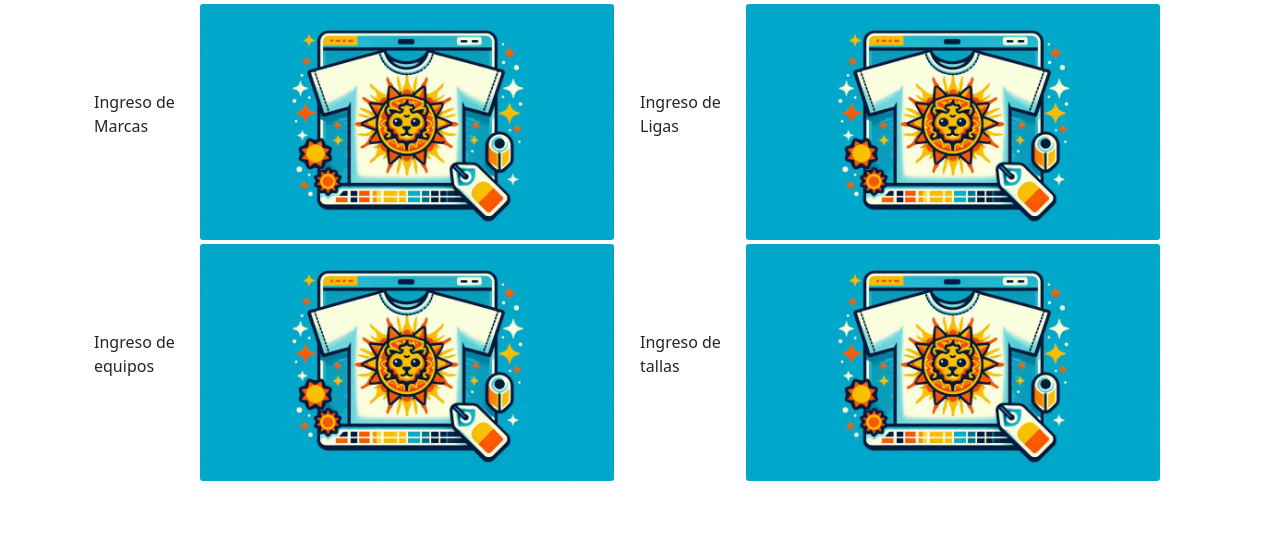
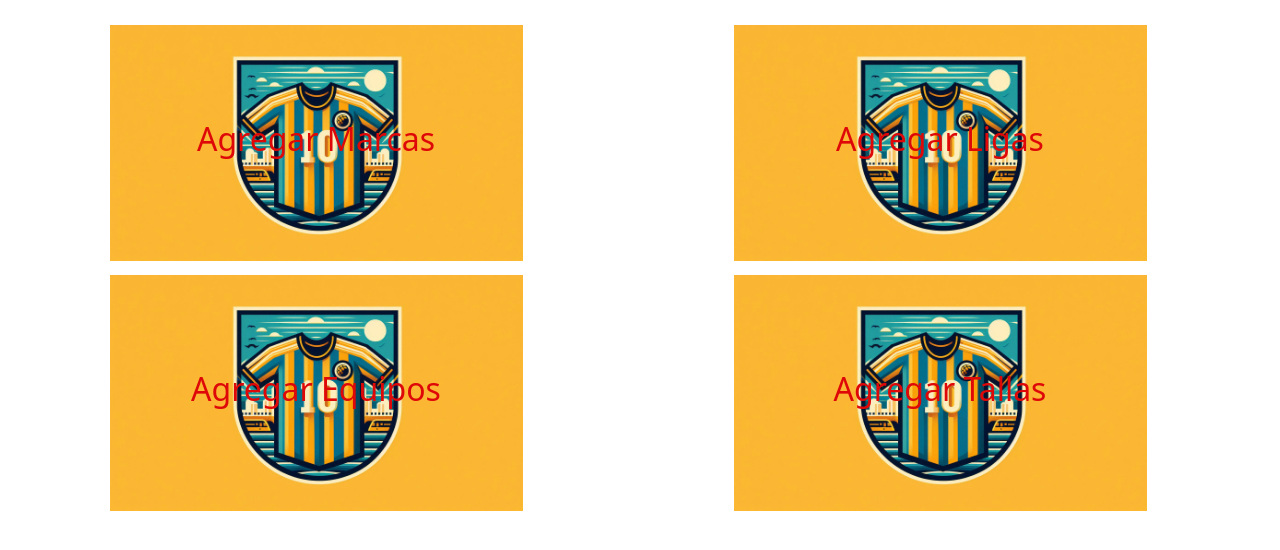
Before and after one commit to AntonioC2421/Camisetas-Vintage, a Django app: page /AdminView/ViewAdmin/AddDatos/ in a window 1280 px wide. Shown: the part 98-648 px from the top of the page. Run offline with Django 5.2, Linux system fonts and the light colour scheme; data comes from the database, SQL or seed files in the repository; both versions use the stored data as it was after the commit; data that the repository does not hold is empty; some libraries are stand-ins or nearby versions.

Commit message:
Sección Agregar Datos completado (a falta de diseño)

```diff
--- a/Templates/TemplatesAdmin/ADDdatos/MainAddDatos.html
+++ b/Templates/TemplatesAdmin/ADDdatos/MainAddDatos.html
@@ -76,7 +76,7 @@
         </nav>
     </div>
 
-    <div class="conteAdmin"  style="display: grid; place-content: center;">
+    <div class="conteAdmin" style="display: grid; place-content: center;">
         <div class="modal fade" id="exampleModalToggleMarca" aria-hidden="true"
             aria-labelledby="exampleModalToggleLabel" tabindex="-1">
             <div class="modal-dialog modal-dialog-centered">
@@ -114,7 +114,8 @@
                         {% for i in marcas %}
                         <div class="container p-2 col-lg-6" style="display: flex; justify-content: space-evenly;">
                             <h3>{{ i.name }}</h3>
-                            <button class="btn btn-danger delete-marca" id="marca-{{ i.id }}" data-id="{{ i.id }}" data-type="marca">
+                            <button class="btn btn-danger delete-marca" id="marca-{{ i.id }}" data-id="{{ i.id }}"
+                                data-type="marca">
                                 <i class="bi bi-trash"></i>
                             </button>
                         </div>
@@ -130,7 +131,7 @@
         </div>
 
         <!--MODAL DE LIGAS-->
-        <div class="modal fade" id="exampleModalToggleLigas" aria-hidden="true"
+        <div class="modal modalpri fade" id="exampleModalToggleLigas" aria-hidden="true"
             aria-labelledby="exampleModalToggleLabel" tabindex="-1">
             <div class="modal-dialog modal-dialog-centered">
                 <div class="modal-content">
@@ -162,11 +163,12 @@
                         <h1 class="modal-title fs-5" id="exampleModalToggleLabel2">Listado de ligas</h1>
                         <button type="button" class="btn-close" data-bs-dismiss="modal" aria-label="Close"></button>
                     </div>
-                    <div id="ligaContainer" class="modal-body row">
+                    <div id="ligaContainer" class="modal-body row"  style="overflow-y: scroll;height: 135px; scrollbar-width: none;">
                         {% for i in ligas %}
-                        <div class="container p-2 col-lg-6">
+                        <div class="container p-2 col-lg-6" style="display: flex; justify-content: space-evenly;">
                             <h3>{{ i.name }}</h3>
-                            <button class="btn btn-danger delete-liga" id="liga-{{ i.id }}" data-id="{{ i.id }}" data-type="liga">
+                            <button class="btn btn-danger delete-liga" id="liga-{{ i.id }}" data-id="{{ i.id }}"
+                                data-type="liga">
                                 <i class="bi bi-trash"></i>
                             </button>
                         </div>
@@ -181,7 +183,6 @@
             </div>
         </div>
 
-
         <!--MODAL DE EQUIPOS-->
         <div class="modal fade" id="exampleModalToggleEquipos" aria-hidden="true"
             aria-labelledby="exampleModalToggleLabel" tabindex="-1">
@@ -192,12 +193,27 @@
                         <button type="button" class="btn-close" data-bs-dismiss="modal" aria-label="Close"></button>
                     </div>
                     <div class="modal-body">
-                        <form method="post" id="form-add-equipos">
+                        <form method="POST" id="form-add-equipos">
                             {% csrf_token %}
-                            <label for="name">Nombre:</label>{{ FormAddEquipos.name }}
-                            <label for="name">Liga:</label>{{ FormAddEquipos.id_CategoriasCamisetas }}
+                            <!-- Campo para el nombre del equipo -->
+                            <div class="form-group">
+                                <label for="name">Nombre:</label>
+                                <input type="text" class="form-control" id="name" name="name"
+                                    placeholder="Nombre del equipo" required>
+                            </div>
+                            <!-- Campo para seleccionar la Liga -->
+                            <div class="form-group">
+                                <label for="id_CategoriasCamisetas">Liga:</label>
+                                <select class="form-control" id="id_CategoriasCamisetas" name="id_CategoriasCamisetas"
+                                    required>
+                                    {% for option in FormAddEquipos.id_CategoriasCamisetas.field.choices %}
+                                    <option value="{{ option.0 }}">{{ option.1 }}</option>
+                                    {% endfor %}
+                                </select>
+                            </div>
+
                             <input type="hidden" name="submit-equipos">
-                            <button type="submit" class="btn btn-primary">Agregar Equipo</button>
+                            <button type="submit" class="btn btn-primary mt-3 ">Agregar Equipo</button>
                         </form>
                         <div id="successMessageEquipo" style="display: none; color: green; margin-top: 10px;"></div>
                     </div>
@@ -216,12 +232,13 @@
                         <h1 class="modal-title fs-5" id="exampleModalToggleLabel2">Listado de equipos</h1>
                         <button type="button" class="btn-close" data-bs-dismiss="modal" aria-label="Close"></button>
                     </div>
-                    <div id="EquipoContainer" class="modal-body row">
+                    <div id="EquipoContainer" class="modal-body row" style="overflow-y: scroll;height: 135px; scrollbar-width: none;">
                         {% for i in equipos %}
-                        <div class="container p-2 col-lg-6">
+                        <div class="container p-2 col-lg-6" style="display: flex; justify-content: space-evenly;">
                             <h3>{{ i.name }}</h3>
                             <p>{{i.id_CategoriasCamisetas}}</p>
-                            <button class="btn btn-danger delete-equipo" id="equipo-{{ i.id }}" data-id="{{ i.id }}" data-type="equipo">
+                            <button class="btn btn-danger delete-equipo" id="equipo-{{ i.id }}" data-id="{{ i.id }}"
+                                data-type="equipo">
                                 <i class="bi bi-trash"></i>
                             </button>
                         </div>
@@ -269,11 +286,12 @@
                         <h1 class="modal-title fs-5" id="exampleModalToggleLabel2">Listado de Tallas</h1>
                         <button type="button" class="btn-close" data-bs-dismiss="modal" aria-label="Close"></button>
                     </div>
-                    <div id="TallaContainer" class="modal-body row">
+                    <div id="TallaContainer" class="modal-body row" style="overflow-y: scroll;height: 135px; scrollbar-width: none;">
                         {% for i in tallas %}
-                        <div class="container p-2 col-lg-6">
+                        <div class="container p-2 col-lg-6" style="display: flex; justify-content: space-evenly;">
                             <h3>{{ i.name }}</h3>
-                            <button class="btn btn-danger delete-talla" id="talla-{{ i.id }}" data-id="{{ i.id }}" data-type="talla">
+                            <button class="btn btn-danger delete-talla" id="talla-{{ i.id }}" data-id="{{ i.id }}"
+                                data-type="talla">
                                 <i class="bi bi-trash"></i>
                             </button>
                         </div>
@@ -287,34 +305,32 @@
                 </div>
             </div>
         </div>
-
-        <div class="container row imgacceso">
-            <div class="col-lg-6 col-md-12" style="display: flex; justify-content: center; align-items: center;">
-                <p>Ingreso de Marcas</p>
-                <img src="{% static 'imagenes/image.png' %}"
-                    style="width: 80%; padding: 2px; border-radius: 5px; cursor: pointer;"
-                    data-bs-target="#exampleModalToggleMarca" data-bs-toggle="modal">
-            </div>
-
-            <div class="col-lg-6 col-md-12" style="display: flex; justify-content: center; align-items: center;">
-                <p>Ingreso de Ligas</p>
-                <img src="{% static 'imagenes/image.png' %}" data-bs-target="#exampleModalToggleLigas"
-                    data-bs-toggle="modal">
-            </div>
-
-            <div class="col-lg-6 col-md-12" style="display: flex; justify-content: center; align-items: center;">
-                <p>Ingreso de equipos</p>
-                <img src="{% static 'imagenes/image.png' %}" data-bs-target="#exampleModalToggleEquipos"
-                    data-bs-toggle="modal">
-            </div>
-
-            <div class="col-lg-6 col-md-12" style="display: flex; justify-content: center; align-items: center;">
-                <p>Ingreso de tallas</p>
-                <img src="{% static 'imagenes/image.png' %}" data-bs-target="#exampleModalToggleTallas"
-                    data-bs-toggle="modal">
+    </div>
+    <div class="container-fluid row p-3">
+        <div class="col-lg-6 col-md-12 col-sm-12" style="display: grid; place-content: center; position: relative;">
+            <img src="{% static 'imagenes/agregar-datos.jpeg' %}" class="btn" data-bs-target="#exampleModalToggleLigas" data-bs-toggle="modal" height="250px">
+            <div class="text-overlay" style="position: absolute; top: 50%; left: 50%; transform: translate(-50%, -50%); color: rgb(223, 8, 8); font-size: 24px;">
+                <h2>Agregar Marcas</h2>
             </div>
         </div>
-
+        <div class="col-lg-6 col-md-12 col-sm-12" style="display: grid; place-content: center; position: relative;">
+            <img src="{% static 'imagenes/agregar-datos.jpeg' %}" class="btn" data-bs-target="#exampleModalToggleLigas" data-bs-toggle="modal" height="250px">
+            <div class="text-overlay" style="position: absolute; top: 50%; left: 50%; transform: translate(-50%, -50%); color: rgb(223, 8, 8); font-size: 24px;">
+                <h2>Agregar Ligas</h2>
+            </div>
+        </div>
+        <div class="col-lg-6 col-md-12 col-sm-12" style="display: grid; place-content: center; position: relative;">
+            <img src="{% static 'imagenes/agregar-datos.jpeg' %}" class="btn" data-bs-target="#exampleModalToggleLigas" data-bs-toggle="modal" height="250px">
+            <div class="text-overlay" style="position: absolute; top: 50%; left: 50%; transform: translate(-50%, -50%); color: rgb(223, 8, 8); font-size: 24px;">
+                <h2>Agregar Equipos</h2>
+            </div>
+        </div>
+        <div class="col-lg-6 col-md-12 col-sm-12" style="display: grid; place-content: center; position: relative;">
+            <img src="{% static 'imagenes/agregar-datos.jpeg' %}" class="btn" data-bs-target="#exampleModalToggleLigas" data-bs-toggle="modal" height="250px">
+            <div class="text-overlay" style="position: absolute; top: 50%; left: 50%; transform: translate(-50%, -50%); color: rgb(223, 8, 8); font-size: 24px;">
+                <h2>Agregar Tallas</h2>
+            </div>
+        </div>
     </div>
 
     <input type="hidden" id="add-datos-url" value="{% url 'ViewsAdmin:AddDatos' %}">
--- a/static/css/AddDatos.css
+++ b/static/css/AddDatos.css
@@ -29,32 +29,3 @@
     color: green;
     margin-top: 10px;
 }
-
-#exampleModalToggle2 .modal-body{
-    overflow-y: scroll;
-    height: 135px;
-    scrollbar-width: none;
-}
-
-.modal-body .container{
-    display: flex;
-    justify-content: space-evenly;
-}
-
-.modelfooterlist{
-    display: flex;
-    justify-content: space-between;
-}
-
-.imgacceso div{
-    display: flex;
-    justify-content: center;
-    align-items: center;
-}
-
-.imgacceso div img{
-    width: 80%;
-    padding: 2px;
-    border-radius: 5px;
-    cursor: pointer;
-}
--- a/static/js/MainAddDatos.js
+++ b/static/js/MainAddDatos.js
@@ -343,3 +343,22 @@ $(document).ready(function () {
     }
     assignDeleteMarcaEvent();
 });
+
+$(document).ready(function() {
+    function checkModalsClosed() {
+        // Verifica si ambos modales están cerrados
+        if (!$('#exampleModalToggleLigas').hasClass('show') && !$('#exampleModalToggleLigas2').hasClass('show')) {
+            location.reload(); // Recargar página si ambos modales están cerrados
+        }
+    }
+
+    // Evento al cerrar el primer modal (Agregar Ligas)
+    $('#exampleModalToggleLigas').on('hidden.bs.modal', function () {
+        checkModalsClosed(); // Verifica si ambos modales están cerrados
+    });
+
+    // Evento al cerrar el segundo modal (Listado de Ligas)
+    $('#exampleModalToggleLigas2').on('hidden.bs.modal', function () {
+        checkModalsClosed(); // Verifica si ambos modales están cerrados
+    });
+});
```
Also changed, not shown: db.sqlite3.
